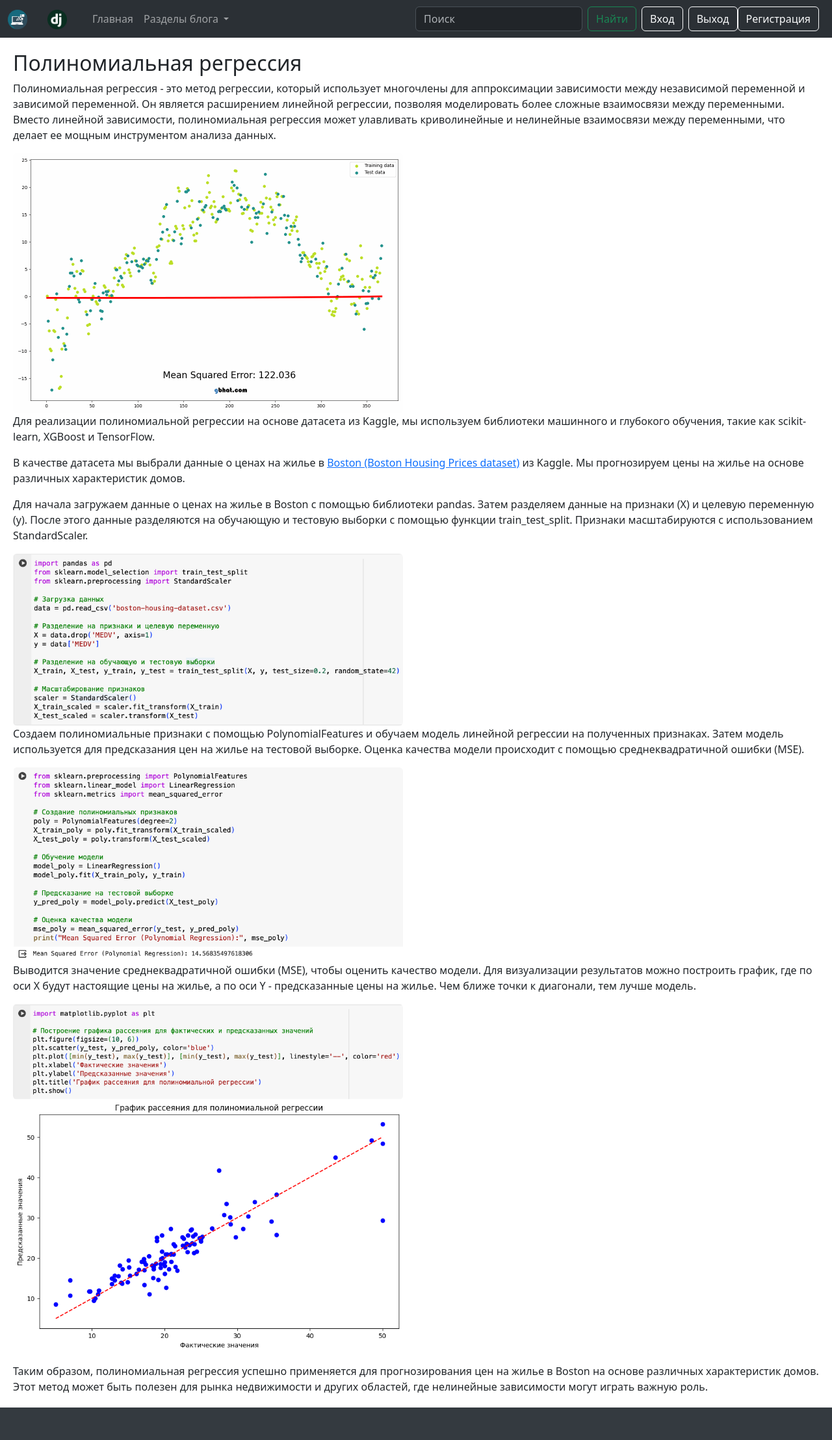
After one commit to Beloglazovaaa/GeekGenius-blog-Django, a Django app: page /gradient-boosting/ in a window 1280 px wide. The commit adds this page. Shown: the whole page at 65% size. Run offline with Django 3.2, Linux system fonts and the light colour scheme; some libraries are stand-ins or nearby versions.

Commit message:
add ml tasks

```diff
--- a/blog/settings.py
+++ b/blog/settings.py
@@ -55,8 +55,8 @@ ROOT_URLCONF = 'blog.urls'
 TEMPLATES = [
     {
         'BACKEND': 'django.template.backends.django.DjangoTemplates',
-        'DIRS': [BASE_DIR / 'templates']
-        ,
+        'DIRS': [os.path.join(BASE_DIR, 'templates')],
+
         'APP_DIRS': True,
         'OPTIONS': {
             'context_processors': [
@@ -122,7 +122,7 @@ USE_TZ = True
 STATIC_URL = '/static/'
 STATIC_ROOT = os.path.join(BASE_DIR, 'staticfiles')
 STATICFILES_DIRS = [
-    BASE_DIR / "static",
+    os.path.join(BASE_DIR, 'static'),
 ]
 
 
--- a/blog/urls.py
+++ b/blog/urls.py
@@ -25,3 +25,6 @@ urlpatterns = [
     path('admin/', admin.site.urls),
     path("ckeditor/", include('ckeditor_uploader.urls')),
 ] + static(settings.MEDIA_URL, document_root=settings.MEDIA_ROOT)
+
+if settings.DEBUG:
+    urlpatterns += static(settings.STATIC_URL, document_root=settings.STATIC_ROOT)
--- a/myblog/templates/myblog/block/navbar.html
+++ b/myblog/templates/myblog/block/navbar.html
@@ -20,9 +21,9 @@
               Разделы блога
             </a>
             <ul class="dropdown-menu" aria-labelledby="navbarDropdownBlog">
-              <li><a class="dropdown-item" href="#">Полиномиальная регрессия</a></li>
-              <li><a class="dropdown-item" href="#">Градиентный бустинг</a></li>
-              <li><a class="dropdown-item" href="#">Рекурсивная нейронная сеть</a></li>
+              <li><a class="dropdown-item" href="{% url 'polynomial_regression' %}">Полиномиальная регрессия</a></li>
+              <li><a class="dropdown-item" href="{% url 'gradient_boosting' %}">Градиентный бустинг</a></li>
+              <li><a class="dropdown-item" href="{% url 'polynomial_regression' %}">Рекурсивная нейронная сеть</a></li>
             </ul>
           </div>
         </div>
--- /dev/null
+++ b/myblog/templates/myblog/gradient_boosting.html
@@ -0,0 +1,55 @@
+<!-- myblog/templates/myblog/polynomial_regression.html -->
+
+{% extends 'myblog/base.html' %}
+
+{% block content %}
+  <style>
+    .content-container {
+      margin: 20px; /* Отступы со всех сторон */
+    }
+  </style>
+
+  <div class="content-container">
+    <h2>Полиномиальная регрессия</h2>
+
+    <p>
+    Полиномиальная регрессия - это метод регрессии, который использует многочлены для аппроксимации зависимости между независимой переменной и зависимой переменной. Он является расширением линейной регрессии, позволяя моделировать более сложные взаимосвязи между переменными. Вместо линейной зависимости, полиномиальная регрессия может улавливать криволинейные и нелинейные взаимосвязи между переменными, что делает ее мощным инструментом анализа данных.
+    </p>
+
+      <img class="img-fluid rounded " src="/media/pol_reg_gif.webp" alt="" width="600" height="400">
+
+    <p>
+      Для реализации полиномиальной регрессии на основе датасета из Kaggle, мы используем библиотеки машинного и глубокого обучения, такие как scikit-learn, XGBoost и TensorFlow.
+    </p>
+
+    <p>
+      В качестве датасета мы выбрали данные о ценах на жилье в <a href="https://www.kaggle.com/datasets/simpleparadox/bostonhousingdataset?resource=download">Boston (Boston Housing Prices dataset)</a> из Kaggle. Мы прогнозируем цены на жилье на основе различных характеристик домов.
+    </p>
+
+    <p>
+      Для начала загружаем данные о ценах на жилье в Boston с помощью библиотеки pandas. Затем разделяем данные на признаки (X) и целевую переменную (y). После этого данные разделяются на обучающую и тестовую выборки с помощью функции train_test_split. Признаки масштабируются с использованием StandardScaler.
+    </p>
+
+    <img class="img-fluid rounded " src="/media/1_pol.png" alt="" width="600" height="400">
+    <p>
+      Создаем полиномиальные признаки с помощью PolynomialFeatures и обучаем модель линейной регрессии на полученных признаках. Затем модель используется для предсказания цен на жилье на тестовой выборке. Оценка качества модели происходит с помощью среднеквадратичной ошибки (MSE).
+    </p>
+
+    <img class="img-fluid rounded " src="/media/2_pol.png" alt="" width="600" height="400">
+
+    <p>
+      Выводится значение среднеквадратичной ошибки (MSE), чтобы оценить качество модели. Для визуализации результатов можно построить график, где по оси X будут настоящие цены на жилье, а по оси Y - предсказанные цены на жилье. Чем ближе точки к диагонали, тем лучше модель.
+    </p>
+
+    <img class="img-fluid rounded " src="/media/3_pol.png" alt="" width="600" height="400">
+
+    <p>
+
+    <img class="img-fluid rounded" src="/media/4_pol.png" alt="" width="600" height="400">
+
+    <p>
+
+      Таким образом, полиномиальная регрессия успешно применяется для прогнозирования цен на жилье в Boston на основе различных характеристик домов. Этот метод может быть полезен для рынка недвижимости и других областей, где нелинейные зависимости могут играть важную роль.
+    </p>
+  </div>
+{% endblock %}
--- a/myblog/urls.py
+++ b/myblog/urls.py
@@ -1,10 +1,8 @@
+# myblog/urls.py
 from django.urls import path
-from .views import MainView, PostDetailView, SignUpView
-from django.contrib.auth import views as auth_views
-from .views import SignInView
+from .views import MainView, PostDetailView, SignUpView, SignInView, polynomial_regression_page, gradient_boosting_page  # Импортируйте представление polynomial_regression_page
 from django.contrib.auth.views import LogoutView
 from django.conf import settings
-
 
 urlpatterns = [
     path('', MainView.as_view(), name='index'),
@@ -12,4 +10,6 @@ urlpatterns = [
     path('signup/', SignUpView.as_view(), name='signup'),
     path('signin/', SignInView.as_view(), name='signin'),
     path('signout/', LogoutView.as_view(), {'next_page': settings.LOGOUT_REDIRECT_URL}, name='signout'),
+    path('polynomial-regression/', polynomial_regression_page, name='polynomial_regression'),
+    path('gradient-boosting/', gradient_boosting_page, name='gradient_boosting'),
 ]
--- a/myblog/views.py
+++ b/myblog/views.py
@@ -7,6 +7,13 @@ from django.contrib.auth import login, authenticate
 from django.http import HttpResponseRedirect
 from django.contrib.auth.forms import AuthenticationForm
 from django.views import View
+from django.shortcuts import render
+
+def polynomial_regression_page(request):
+    return render(request, 'myblog/polynomial_regression.html')
+
+def gradient_boosting_page(request):
+    return render(request, 'myblog/gradient_boosting.html')
 
 class MainView(View):
     def get(self, request, *args, **kwargs):
```
Also changed, not shown: other parts of myblog/templates/myblog/block/navbar.html (+1 -56 lines), myblog/templates/myblog/polynomial_regression.html (added, +55 -0 lines), db.sqlite3, media/1_pol.png (added), media/2_pol.png (added), media/3_pol.png (added), media/4_pol.png (added), media/pol_reg_gif.webp (added).
